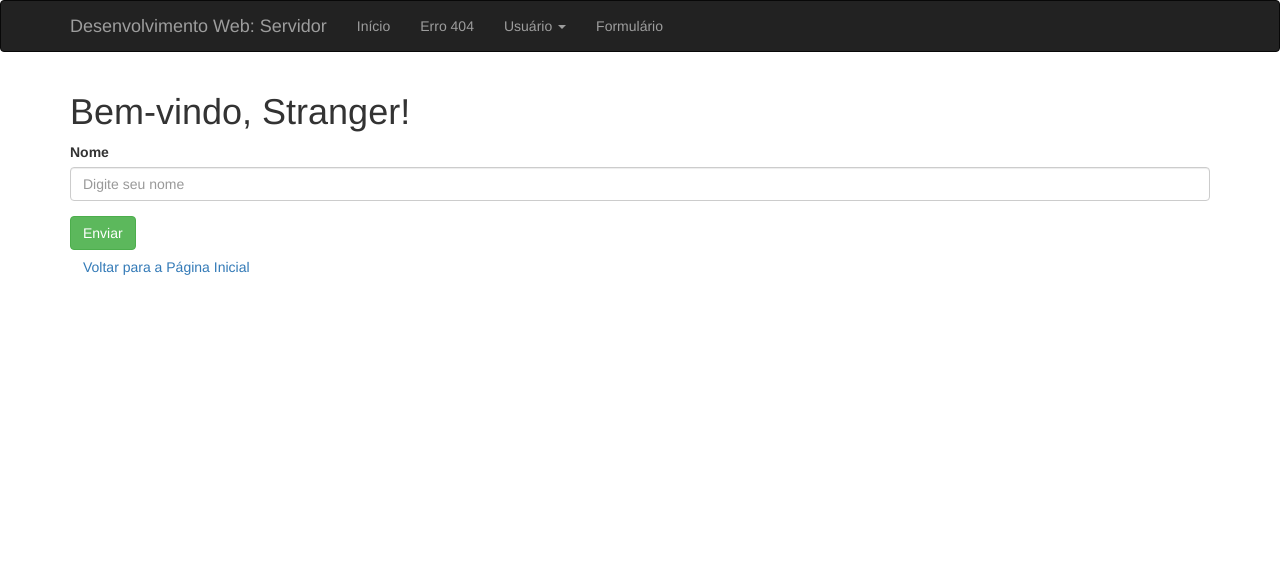
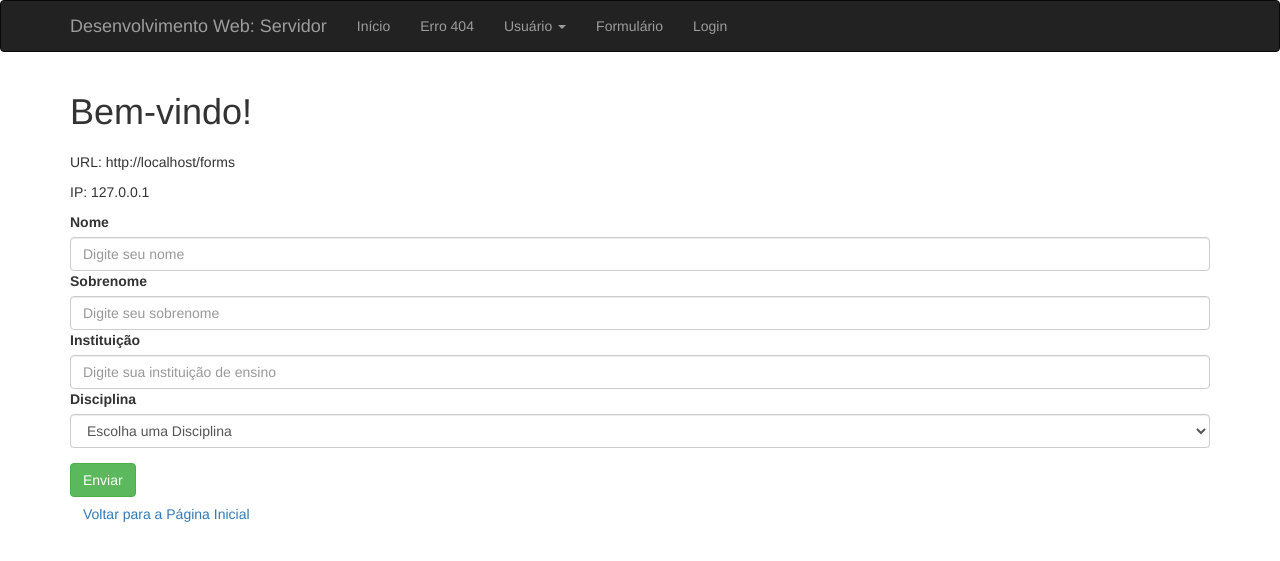
Before and after one commit to luccazovedi/flask-bootstrap, a Flask app: page /forms in a window 1280 px wide. Shown: the top 561 px of the page. Run offline with Flask 3, Linux system fonts and the light colour scheme; some libraries are stand-ins or nearby versions.

Commit message:
Aula 050.B

```diff
--- a/flaskbootstrap.py
+++ b/flaskbootstrap.py
@@ -1,9 +1,9 @@
-from flask import Flask, render_template
+from flask import Flask, render_template, redirect, url_for
 from flask_wtf import FlaskForm
 from flask_bootstrap import Bootstrap
 from flask_moment import Moment
 from datetime import datetime
-from wtforms import StringField, SubmitField
+from wtforms import StringField, SubmitField, SelectField, PasswordField
 from wtforms.validators import DataRequired
 
 app = Flask(__name__)
@@ -37,15 +37,46 @@ def request_context(name):
 # Formulário
 class NomeForm(FlaskForm):
     nome = StringField('Nome', validators=[DataRequired()])
+    sobrenome = StringField('Sobrenome', validators=[DataRequired()])
+    instituicao = StringField('Instituição', validators=[DataRequired()])
+    disciplina = SelectField('Disciplina', choices=[
+        ('', 'Escolha uma Disciplina'),
+        ('DSWA5', 'DSWA5'),
+        ('DWBA4', 'DWBA4'),
+        ('Gestão de Projetos', 'Gestão de Projetos')
+    ], validators=[DataRequired()])
     submit = SubmitField('Enviar')
 
 @app.route('/forms', methods=['GET', 'POST'])
 def forms():
     form = NomeForm()
-    nome = 'Stranger'
+    nome = sobrenome = instituicao = disciplina = ''
+
     if form.validate_on_submit():
         nome = form.nome.data
-    return render_template('forms.html', form=form, nome=nome)
+        sobrenome = form.sobrenome.data
+        instituicao = form.instituicao.data
+        disciplina = form.disciplina.data
+
+    return render_template('forms.html', form=form, nome=nome, sobrenome=sobrenome, instituicao=instituicao, disciplina=disciplina)
+
+# Login
+class LoginForm(FlaskForm):
+    usuario = StringField('Usuário ou E-mail', validators=[DataRequired()])
+    senha = PasswordField('Senha', validators=[DataRequired()])
+    submit = SubmitField('Entrar')
+
+@app.route("/login", methods=['GET', 'POST'])
+def login():
+    form = LoginForm()
+    if form.validate_on_submit():
+        usuario = form.usuario.data
+        return redirect(url_for('loginResponse', usuario=usuario))
+    return render_template('login.html', form=form)
+
+@app.route("/loginResponse/<usuario>")
+def loginResponse(usuario):
+    return render_template('loginResponse.html', usuario=usuario)
 
 # Executar
 if __name__ == '__main__':
--- a/templates/base.html
+++ b/templates/base.html
@@ -38,6 +38,7 @@
                 </li>
 
                 <li><a href="/forms">Formulário</a></li>
+                <li><a href="/login">Login</a></li>
             </ul>
         </div>
     </div>
--- a/templates/forms.html
+++ b/templates/forms.html
@@ -4,7 +4,20 @@
 
 {% block content %}
 <div class="container mt-5">
-  <h1 class="mb-4">Bem-vindo, {{ nome }}!</h1>
+  <h1 class="mb-4">Bem-vindo!</h1>
+  <h2 class="mb-4">{{ nome }}</h2>
+  <p>URL: {{ request.url }}</p>
+  <p>IP: {{ request.remote_addr }}</p>
+
+  {% if nome and sobrenome and instituicao and disciplina %}
+  <div class="alert alert-success">
+    <h4 class="alert-heading">Informações Recebidas:</h4>
+    <p><strong>Nome:</strong> {{ nome }}</p>
+    <p><strong>Sobrenome:</strong> {{ sobrenome }}</p>
+    <p><strong>Instituição:</strong> {{ instituicao }}</p>
+    <p><strong>Disciplina:</strong> {{ disciplina }}</p>
+  </div>
+  {% endif %}
 
   <form method="post" novalidate>
     {{ form.hidden_tag() }}
@@ -17,8 +30,33 @@
       {% endfor %}
     </div>
 
+    <div class="mb-3">
+      {{ form.sobrenome.label(class="form-label") }}
+      {{ form.sobrenome(class="form-control", placeholder="Digite seu sobrenome") }}
+      {% for error in form.sobrenome.errors %}
+        <div class="text-danger">{{ error }}</div>
+      {% endfor %}
+    </div>
+
+    <div class="mb-3">
+      {{ form.instituicao.label(class="form-label") }}
+      {{ form.instituicao(class="form-control", placeholder="Digite sua instituição de ensino") }}
+      {% for error in form.instituicao.errors %}
+        <div class="text-danger">{{ error }}</div>
+      {% endfor %}
+    </div>
+
+    <div class="mb-3">
+      {{ form.disciplina.label(class="form-label") }}
+      {{ form.disciplina(class="form-control") }}
+      {% for error in form.disciplina.errors %}
+        <div class="text-danger">{{ error }}</div>
+      {% endfor %}
+    </div>
+
     {{ form.submit(class="btn btn-success", style="margin-top: 15px;") }}
   </form>
+
   <a href="{{ url_for('index') }}" class="btn btn-link">Voltar para a Página Inicial</a>
 </div>
 {% endblock %}
```
Also changed, not shown: templates/login.html (added, +35 -0 lines), templates/loginResponse.html (added, +15 -0 lines).
